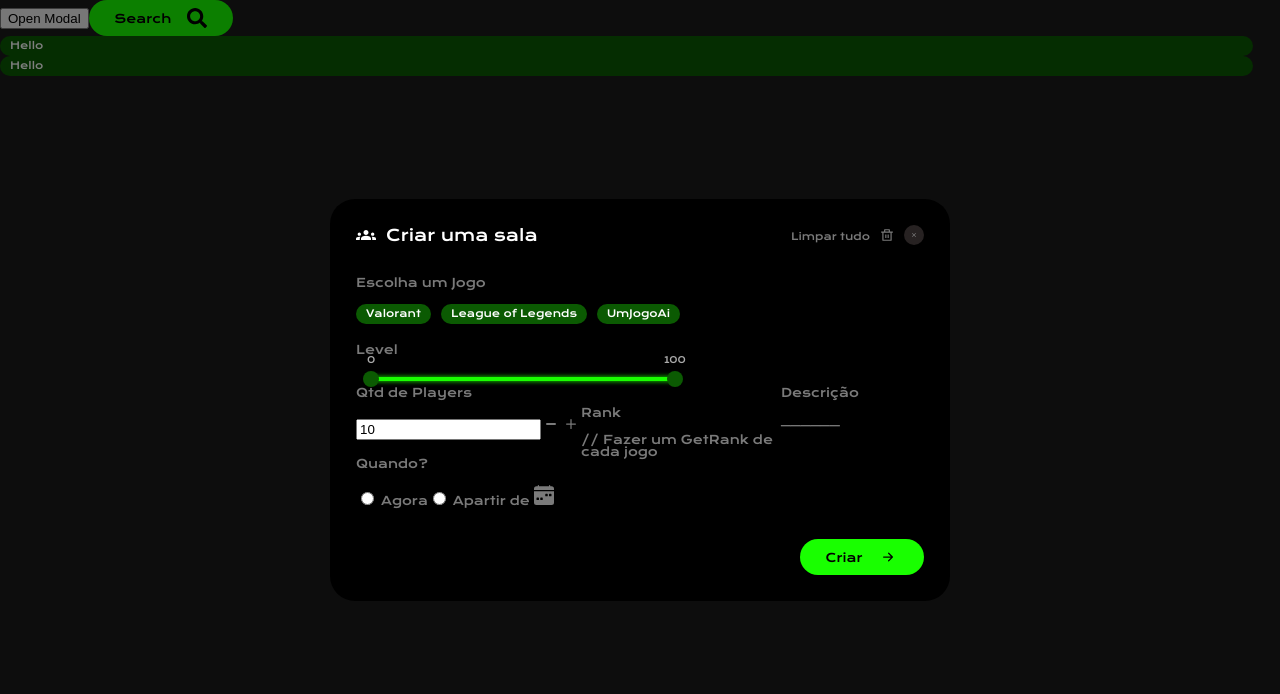
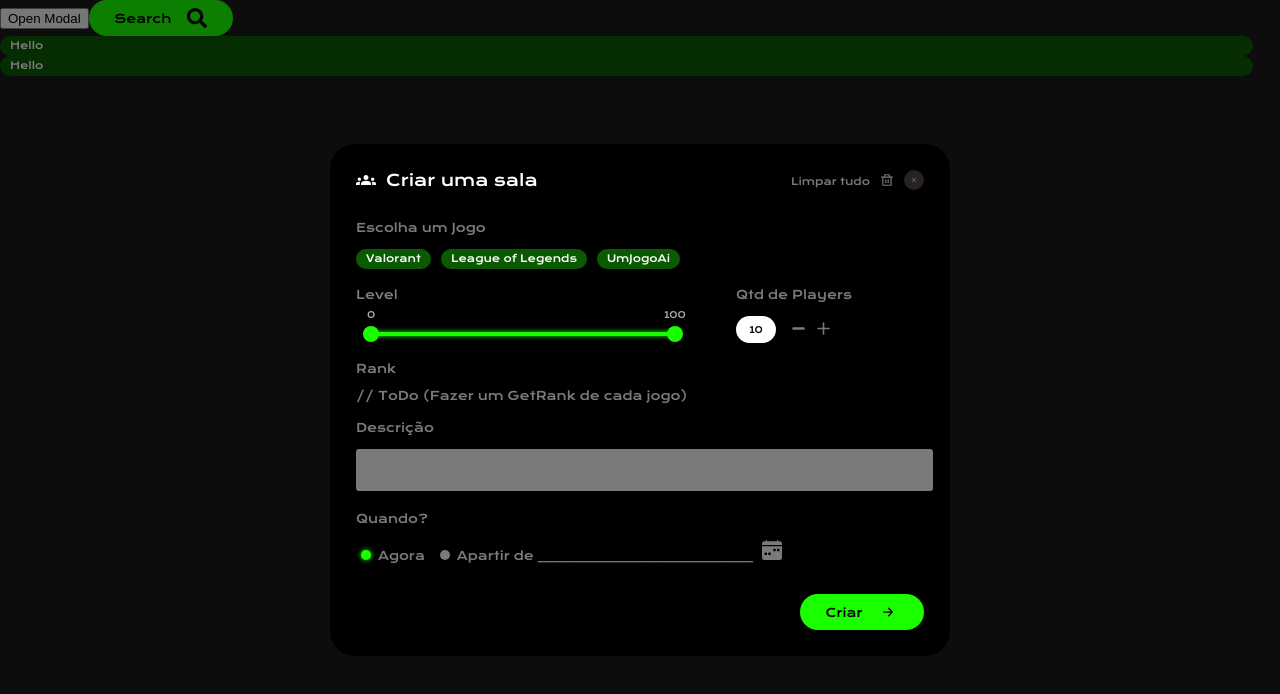
Before and after one commit to Cross-Game/front-end, a React (Create React App) app in the folder cross-game/: page /teste in a window 1280 px wide. Both pictures are taken after a click on the button "Open Modal". Shown: the top 694 px of the page. Built offline with nearby package versions, Linux system fonts and the light colour scheme.

Commit message:
Modal sala completo

```diff
--- a/cross-game/src/components/RangeBar/style.css
+++ b/cross-game/src/components/RangeBar/style.css
@@ -1,5 +1,5 @@
 .slider-container {
-    margin: 0px 15px 0 15px;
+    margin: 10px 15px 0 15px;
     width: 80%;
     font-family: 'Krona One';
   }
@@ -39,13 +39,13 @@
 
 
 .input-range__slider {
-    background-color: #0b5a02;
+    background-color: #19FF00;
     border: 0;
 }
 
-.input-range__slider:hover {
+.input-range__slider:hover, .input-range__slider:active  {
     background-color: #19FF00;
-    box-shadow: 0 0 0.rem #19FF00;
+    box-shadow: 0 0 1rem #19FF00;
 }
 
 .input-range__slider::selection {
--- a/cross-game/src/pages/Teste/index.jsx
+++ b/cross-game/src/pages/Teste/index.jsx
@@ -49,28 +49,32 @@
 
            <div className="filtro_qtdPlayers">
            <p className="titleFiltro">Qtd de Players</p>
-           <>
-             <input type="text" value={10}></input>
-             <HiMinusSm/>
-             <BsPlus/>
-           </>
+           <div className="container_input_qtd">
+             <input type="text" value={10} className="input_qtd_players"></input>
+             <div className="container_valor">
+             <HiMinusSm className="valor"/>
+             <BsPlus className="valor"/>
+             </div>
+             </div>
            </div>
 
 
            <div className="filtro_rank">
            <p className="titleFiltro">Rank</p>
-             // Fazer um GetRank de cada jogo
+             // ToDo (Fazer um GetRank de cada jogo)
              </div>
 
-             <div className="filtro_descricao">
+          <div className="filtro_descricao">
            <p className="titleFiltro">Descrição</p>
-             <span>______</span>
-            </div>
+            <textarea class="my-textarea"></textarea>
+          </div>
 
             <div className="filtro_horario">
+              <form>
           <p className="titleFiltro">Quando?</p>
-          <input type="radio" /> Agora
-          <input type="radio" /> Apartir de <BsFillCalendarWeekFill/>
+          <label><input type="radio" name='quando'checked value='agora'/> Agora</label>
+          <label><input type="radio" name='quando' value='agendado'/> Apartir de <span>______________________</span> <BsFillCalendarWeekFill className="iconCalendario"/></label>
+          </form>
           </div>
 
 
--- a/cross-game/src/pages/Teste/style.css
+++ b/cross-game/src/pages/Teste/style.css
@@ -39,11 +39,153 @@
 /*MODAL SALA*/
 
 .filtro_rank {
-    width: 200px;
+    width: 100%;
     margin-top: 20px;
+    margin-right: auto;
 }
 
 .filtro_level {
     width: 380px;
     margin-top: 20px;
 }
+
+.filtro_qtdPlayers {
+    width: auto;
+    margin-top: 20px;
+    margin-right: 3vw;
+}
+
+.input_qtd_players {
+    border-radius: 25px;
+    width: 30px;
+    border: 0;
+    padding: 5px;
+    text-align: center;
+    font-size: 9px;
+    font-family: 'Krona One';
+}
+
+.input_qtd_players:focus, .input_qtd_players:hover {
+    outline: 2px solid #19FF00;
+    background-color: #0b5a02;
+    color: #fff;
+}
+
+.container_input_qtd {
+    display: flex;
+}
+
+.container_valor {
+    margin-left: 10px;
+}
+
+.valor{
+    color: #7A7A7A;
+    font-size: 25px;
+}
+
+.valor:hover {
+    color: #a0a0a0;
+}
+
+.valor:active {
+    color: #19FF00;
+}
+
+.filtro_descricao {
+    margin-top: 20px;
+    width: 100%;
+}
+
+.filtro_horario {
+    margin-top: 20px;
+}
+
+input[type=radio] {
+    outline: none;
+    appearance: none;
+    width: 10px;
+    height: 10px;
+    border-radius: 5px;
+    background-color: #7A7A7A;
+}
+
+input[type=radio]:hover{
+    cursor: pointer;
+    color: #0b5a02;
+    background-color: #0b5a02;
+    border: 2px solid #19FF00;
+    box-shadow: 0 0 0.3rem #19FF00;
+}
+
+input[type=radio]:checked {
+    color: white;
+    border-color:#19FF00;
+    background-color: #19FF00;
+    animation: ripple 0.2s linear forwards;
+    box-shadow: 0 0 0.3rem #19FF00;
+}
+
+input[type=radio]:focus {
+    border: 2px solid #19FF00;
+    box-shadow: 0 0 0.3rem #19FF00;
+}
+
+label {
+    margin-right: 10px;
+}
+
+.iconCalendario{
+    margin-left: 5px;
+}
+
+.iconCalendario:hover {
+    color: #19FF00;
+}
+/* Estilos gerais para o textarea */
+.my-textarea {
+    font-family: 'Krona One';
+    width: 98%;
+    font-size: 9px;
+    padding: 10px;
+    border: none;
+    border-radius: 3px;
+    background-color: #7A7A7A;
+    box-shadow: 0 0 5px rgba(0, 0, 0, 0.1);
+    resize: none; /* impede a redimensionamento da área de texto */
+  }
+
+  /* Estilos quando o textarea está focado */
+  .my-textarea:focus, .my-textarea:hover {
+    background-color: #0b5a02;
+    outline: solid 2px #19FF00;
+    box-shadow: 0 0 5px rgba(0, 0, 0, 0.3);
+    color: #fff;
+  }
+
+  /* Estilos para a borda inferior */
+  .my-textarea::after {
+    content: "";
+    display: block;
+    height: 2px;
+    background-color: #ccc;
+    position: relative;
+    top: -2px;
+    left: 0;
+    right: 0;
+    z-index: 1;
+  }
+
+  /* Estilos para o texto do placeholder */
+  .my-textarea::placeholder {
+    color: #aaa;
+    font-style: italic;
+  }
+
+  /* Estilos para o contador de caracteres */
+  .char-counter {
+    font-size: 12px;
+    color: #999;
+    margin-top: 5px;
+    text-align: right;
+  }
```
